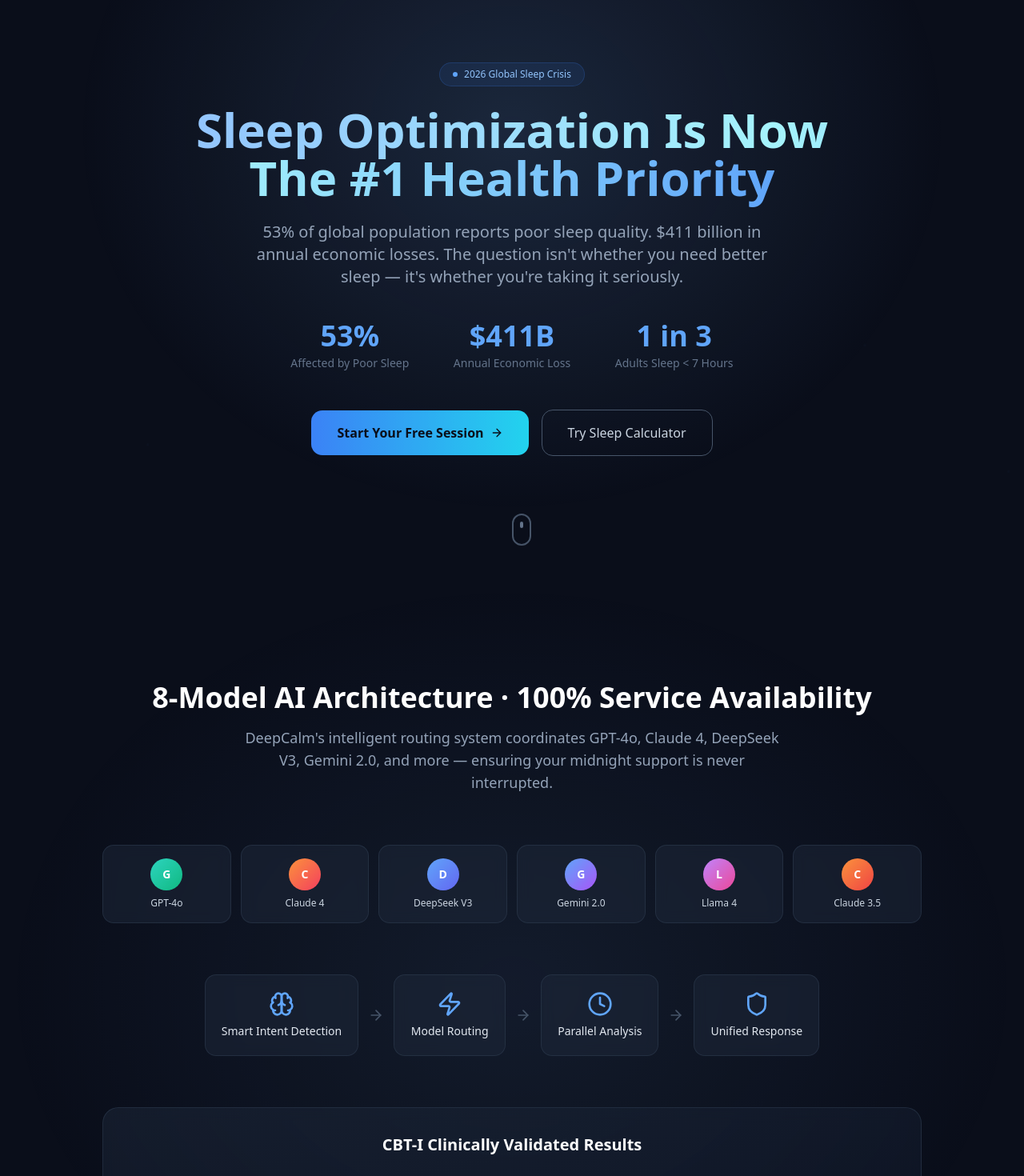
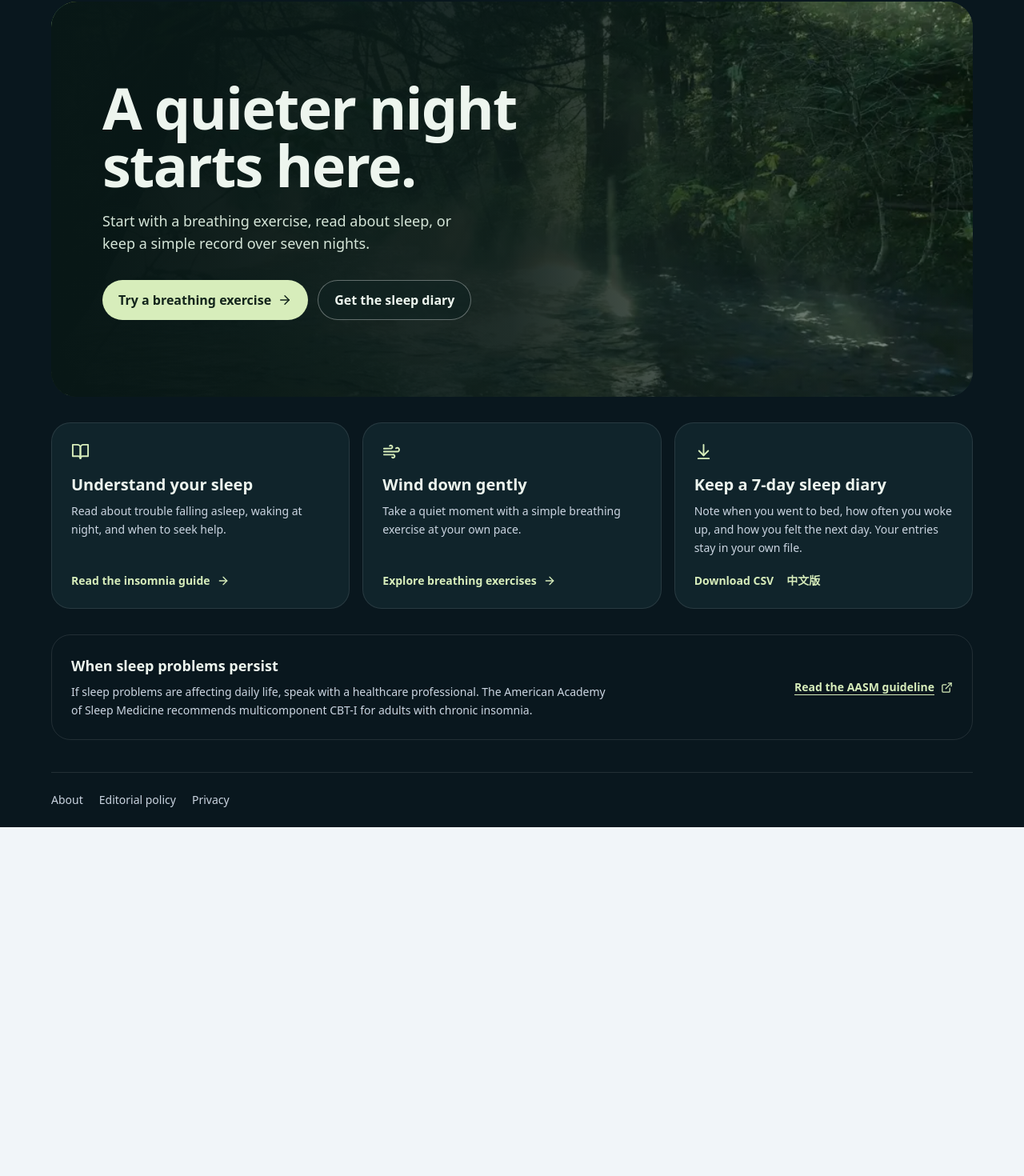
Before and after one commit to youeshopent-debug/deepcalm-ai, a Next.js app: page /social in a window 1280 px wide. Shown: the part 76-1546 px from the top of the page at 80% size. After the commit the page ends 1110 px from the top, so only its background shows below. Built offline with nearby package versions, Linux system fonts and the light colour scheme.

Commit message:
Replace unsupported outcome claims with sleep guides and practical tools (#4)

```diff
--- a/src/app/[lang]/library/[slug]/page.tsx
+++ b/src/app/[lang]/library/[slug]/page.tsx
@@ -165,6 +165,10 @@ export default async function LibraryDetailPage({ params }: { params: Promise<{
                     <p className="mt-3 text-xs leading-relaxed text-slate-600">
                       下载后可用 Excel 或其他表格软件填写。填写内容保存在你自己的文件里。
                     </p>
+                    <p className="mt-3 text-xs leading-relaxed text-slate-600">
+                      如果睡眠问题持续并影响日常生活，可向医护专业人员咨询。
+                      <a href="https://doi.org/10.5664/jcsm.8986" className="ml-1 text-sky-800 underline underline-offset-4">AASM 成人慢性失眠临床指南</a>
+                    </p>
                   </section>
                 )}
 
--- a/src/app/social/page.tsx
+++ b/src/app/social/page.tsx
@@ -1,21 +1,15 @@
-import SocialLanding from "@/components/SocialLanding";
-import { Metadata } from "next";
+import SocialLanding from "@/components/SocialLanding"
+import type { Metadata } from "next"
+
+const title = "Sleep Guides and a 7-Day Sleep Diary | DeepCalm AI"
+const description = "Explore breathing exercises, read the insomnia guide, and download a free seven-day sleep diary."
 
 export const metadata: Metadata = {
-  title: "DeepCalm AI - Sleep Optimization |",
-  description: "53% of global population affected by poor sleep. DeepCalm AI uses 8-model architecture for 100% availability. CBT-I validated: 46% faster sleep onset, 42% anxiety reduction.",
-  keywords: "sleep optimization, AI mental health, CBT-I, insomnia, anxiety relief, emotional fitness, AI agents",
-  openGraph: {
-    title: "DeepCalm AI - Your Midnight Sanctuary",
-    description: "Free AI sleep optimization. 8-model architecture. Clinically validated results.",
-    type: "website",
-    images: ["/og-social.png"],
-  },
-  twitter: {
-    card: "summary_large_image",
-    title: "DeepCalm AI - Sleep Optimization",
-    description: "53% affected by poor sleep. AI-powered solution with 46% faster sleep onset.",
-  },
+  title,
+  description,
+  alternates: { canonical: "/social" },
+  openGraph: { title, description, type: "website", images: ["/images/sleep-forest.webp"] },
+  twitter: { card: "summary_large_image", title, description, images: ["/images/sleep-forest.webp"] },
 }
 
 export default function SocialPage() {
--- a/src/components/SocialLanding.tsx
+++ b/src/components/SocialLanding.tsx
@@ -1,274 +1,90 @@
-"use client"
+import { ArrowDownToLine, ArrowRight, BookOpen, ExternalLink, Wind } from "lucide-react"
+import Image from "next/image"
+import Link from "next/link"
 
-import socialDict from "@/locales/social-en.json";
-import { ArrowRight, Brain, Clock, Shield, Zap } from "lucide-react";
-import { useEffect, useState } from "react";
-
-const models = [
-  { name: "GPT-4o", color: "from-teal-400 to-emerald-500" },
-  { name: "Claude 4", color: "from-orange-400 to-rose-500" },
-  { name: "DeepSeek V3", color: "from-blue-400 to-indigo-500" },
-  { name: "Gemini 2.0", color: "from-blue-400 to-purple-500" },
-  { name: "Llama 4", color: "from-purple-400 to-pink-500" },
-  { name: "Claude 3.5", color: "from-orange-400 to-red-500" },
-]
-
-const flowSteps = [
-  { icon: Brain, label: "Smart Intent Detection" },
-  { icon: Zap, label: "Model Routing" },
-  { icon: Clock, label: "Parallel Analysis" },
-  { icon: Shield, label: "Unified Response" },
+const resources = [
+  {
+    icon: BookOpen,
+    title: "Understand your sleep",
+    description: "Read about trouble falling asleep, waking at night, and when to seek help.",
+    label: "Read the insomnia guide",
+    href: "/en/library/insomnia",
+  },
+  {
+    icon: Wind,
+    title: "Wind down gently",
+    description: "Take a quiet moment with a simple breathing exercise at your own pace.",
+    label: "Explore breathing exercises",
+    href: "/en/library/breathwork",
+  },
 ]
 
 export default function SocialLanding() {
-  const [mounted, setMounted] = useState(false)
-  const [scrollY, setScrollY] = useState(0)
+  return (
+    <main className="min-h-screen bg-[#09171e] text-[#edf5ee]">
+      <header className="mx-auto flex max-w-6xl items-center justify-between px-5 py-5 sm:px-8">
+        <Link href="/en" className="text-lg font-semibold tracking-tight">DeepCalm AI</Link>
+        <Link href="/zh/library/insomnia" lang="zh" className="rounded-full border border-white/20 px-4 py-2 text-sm hover:bg-white/10">中文睡眠指南</Link>
+      </header>
 
-  useEffect(() => {
-    setMounted(true)
-    const handleScroll = () => setScrollY(window.scrollY)
-    window.addEventListener("scroll", handleScroll, { passive: true })
-    return () => window.removeEventListener("scroll", handleScroll)
-  }, [])
-
-  const s = socialDict.social
-
-  return (
-    <div className="min-h-screen bg-[#0A0E1A] text-white overflow-x-hidden">
-      {/* Floating particles background */}
-      <div className="fixed inset-0 overflow-hidden pointer-events-none">
-        {[...Array(20)].map((_, i) => (
-          <div
-            key={i}
-            className="absolute w-1 h-1 rounded-full bg-blue-400/20 animate-float-particle"
-            style={{
-              left: `${Math.random() * 100}%`,
-              animationDelay: `${Math.random() * 18}s`,
-              animationDuration: `${15 + Math.random() * 10}s`,
-            }}
-          />
-        ))}
-      </div>
-
-      {/* Hero Section */}
-      <section className="relative min-h-screen flex items-center justify-center px-4">
-        <div
-          className="absolute inset-0 pointer-events-none"
-          style={{
-            background: `radial-gradient(ellipse at 50% 30%, rgba(126,184,255,0.15) 0%, transparent 60%)`,
-            transform: `translateY(${scrollY * 0.3}px)`,
-          }}
-        />
-
-        <div className="relative z-10 max-w-4xl mx-auto text-center">
-          {/* Badge */}
-          <div
-            className={`inline-flex items-center gap-2 px-4 py-1.5 rounded-full bg-blue-500/10 border border-blue-500/20 text-xs text-blue-300 mb-6 transition-all duration-1000 ${mounted ? "opacity-100 translate-y-0" : "opacity-0 translate-y-6"}`}
-          >
-            <span className="w-1.5 h-1.5 rounded-full bg-blue-400 animate-pulse" />
-            {s.hook_badge}
-          </div>
-
-          {/* Hook Title */}
-          <h1
-            className={`text-3xl sm:text-4xl md:text-5xl lg:text-6xl font-bold leading-tight mb-6 transition-all duration-1000 delay-200 ${mounted ? "opacity-100 translate-y-0" : "opacity-0 translate-y-6"}`}
-          >
-            <span className="bg-gradient-to-r from-blue-300 via-cyan-200 to-blue-400 bg-clip-text text-transparent">
-              {s.hook_title}
-            </span>
-          </h1>
-
-          {/* Hook Subtitle */}
-          <p
-            className={`text-base sm:text-lg md:text-xl text-slate-400 leading-relaxed max-w-2xl mx-auto mb-10 transition-all duration-1000 delay-400 ${mounted ? "opacity-100 translate-y-0" : "opacity-0 translate-y-6"}`}
-          >
-            {s.hook_subtitle}
-          </p>
-
-          {/* Stats Row */}
-          <div
-            className={`grid grid-cols-3 gap-4 sm:gap-8 max-w-xl mx-auto mb-12 transition-all duration-1000 delay-600 ${mounted ? "opacity-100 translate-y-0" : "opacity-0 translate-y-6"}`}
-          >
-            {s.hook_stats.map((stat, i) => (
-              <div key={i} className="text-center">
-                <div className="text-2xl sm:text-3xl md:text-4xl font-bold text-blue-400 mb-1">
-                  {stat.value}
-                </div>
-                <div className="text-xs sm:text-sm text-slate-500">{stat.label}</div>
-              </div>
-            ))}
-          </div>
-
-          {/* CTA Buttons */}
-          <div
-            className={`flex flex-col sm:flex-row items-center justify-center gap-4 transition-all duration-1000 delay-800 ${mounted ? "opacity-100 translate-y-0" : "opacity-0 translate-y-6"}`}
-          >
-            <a
-              href="#tech-section"
-              className="group inline-flex items-center gap-2 px-8 py-4 rounded-xl bg-gradient-to-r from-blue-500 to-cyan-400 text-[#0A0E1A] font-semibold text-base hover:shadow-lg hover:shadow-blue-500/30 transition-all duration-300"
-            >
-              {s.cta_primary}
-              <ArrowRight className="w-4 h-4 group-hover:translate-x-1 transition-transform" />
-            </a>
-            <a
-              href="/en#sleep-calculator"
-              className="inline-flex items-center gap-2 px-8 py-4 rounded-xl border border-slate-600 text-slate-300 font-medium text-base hover:border-slate-500 hover:bg-slate-800/30 transition-all duration-300"
-            >
-              {s.cta_secondary}
-            </a>
-          </div>
-        </div>
-
-        {/* Scroll indicator */}
-        <div className="absolute bottom-8 left-1/2 -translate-x-1/2 animate-bounce">
-          <div className="w-6 h-10 rounded-full border-2 border-slate-600 flex items-start justify-center p-2">
-            <div className="w-1 h-2 rounded-full bg-slate-500 animate-pulse" />
-          </div>
+      <section className="relative isolate mx-auto max-w-6xl overflow-hidden rounded-[2rem] bg-[#152b2a] px-6 py-16 sm:px-12 sm:py-24 lg:px-16">
+        <Image src="/images/sleep-forest.webp" alt="" fill sizes="(max-width: 1152px) 100vw, 1152px" priority className="-z-20 object-cover object-center" />
+        <div className="absolute inset-0 -z-10 bg-gradient-to-r from-[#081716] via-[#081716]/90 to-[#081716]/40" />
+        <h1 className="max-w-xl text-4xl font-semibold leading-[1.06] tracking-tight sm:text-6xl lg:text-7xl">
+          A quieter night starts here.
+        </h1>
+        <p className="mt-5 max-w-md text-base leading-relaxed text-[#d5e5d8] sm:text-lg">
+          Start with a breathing exercise, read about sleep, or keep a simple record over seven nights.
+        </p>
+        <div className="mt-8 flex flex-wrap gap-3">
+          <Link href="/en/library/breathwork" className="inline-flex items-center gap-2 rounded-full bg-[#d7edbb] px-5 py-3 font-semibold text-[#13251c] hover:bg-white">
+            Try a breathing exercise <ArrowRight aria-hidden="true" size={18} />
+          </Link>
+          <a href="#sleep-diary" className="rounded-full border border-white/35 bg-[#102321]/70 px-5 py-3 font-semibold hover:bg-[#24433b]">
+            Get the sleep diary
+          </a>
         </div>
       </section>
 
-      {/* Tech Architecture Section */}
-      <section id="tech-section" className="relative py-20 sm:py-32 px-4">
-        <div
-          className="absolute inset-0 pointer-events-none"
-          style={{
-            background: `radial-gradient(ellipse at 50% 50%, rgba(126,184,255,0.08) 0%, transparent 70%)`,
-          }}
-        />
+      <section aria-label="Sleep resources" className="mx-auto grid max-w-6xl gap-4 px-5 py-8 sm:grid-cols-2 sm:px-0 lg:grid-cols-3">
+        {resources.map(({ icon: Icon, title, description, label, href }) => (
+          <article key={href} className="flex flex-col rounded-3xl border border-white/10 bg-[#10242b] p-6">
+            <Icon aria-hidden="true" className="text-[#d7edbb]" size={23} />
+            <h2 className="mt-4 text-xl font-semibold">{title}</h2>
+            <p className="mb-5 mt-2 text-sm leading-relaxed text-slate-300">{description}</p>
+            <Link href={href} className="mt-auto inline-flex items-center gap-2 text-sm font-semibold text-[#d7edbb] underline-offset-4 hover:underline">
+              {label} <ArrowRight aria-hidden="true" size={16} />
+            </Link>
+          </article>
+        ))}
+        <article id="sleep-diary" className="flex scroll-mt-4 flex-col rounded-3xl border border-white/10 bg-[#10242b] p-6">
+          <ArrowDownToLine aria-hidden="true" className="text-[#d7edbb]" size={23} />
+          <h2 className="mt-4 text-xl font-semibold">Keep a 7-day sleep diary</h2>
+          <p className="mb-5 mt-2 text-sm leading-relaxed text-slate-300">Note when you went to bed, how often you woke up, and how you felt the next day. Your entries stay in your own file.</p>
+          <div className="mt-auto flex flex-wrap gap-x-4 gap-y-2 text-sm font-semibold text-[#d7edbb] underline-offset-4">
+            <a href="/en/downloads/sleep-diary.csv" download className="hover:underline">Download CSV</a>
+            <a href="/zh/downloads/sleep-diary.csv" download lang="zh" className="hover:underline">中文版</a>
+          </div>
+        </article>
+      </section>
 
-        <div className="relative z-10 max-w-5xl mx-auto">
-          {/* Section Title */}
-          <div className="text-center mb-16">
-            <h2 className="text-2xl sm:text-3xl md:text-4xl font-bold text-white mb-4">
-              {s.tech_title}
-            </h2>
-            <p className="text-base sm:text-lg text-slate-400 max-w-2xl mx-auto">
-              {s.tech_subtitle}
-            </p>
+      <section className="mx-auto max-w-6xl px-5 pb-10 sm:px-0">
+        <div className="rounded-3xl border border-white/10 p-6 sm:flex sm:items-center sm:justify-between sm:gap-8">
+          <div>
+            <h2 className="text-lg font-semibold">When sleep problems persist</h2>
+            <p className="mt-2 max-w-2xl text-sm leading-relaxed text-slate-300">If sleep problems are affecting daily life, speak with a healthcare professional. The American Academy of Sleep Medicine recommends multicomponent CBT-I for adults with chronic insomnia.</p>
           </div>
-
-          {/* Model Grid */}
-          <div className="grid grid-cols-2 sm:grid-cols-3 lg:grid-cols-6 gap-3 mb-16">
-            {models.map((m, i) => (
-              <div
-                key={m.name}
-                className="relative group"
-                style={{ animationDelay: `${i * 0.1}s` }}
-              >
-                <div className="absolute -inset-[2px] rounded-xl opacity-0 group-hover:opacity-100 transition-opacity duration-500 bg-gradient-to-br from-blue-500/20 to-cyan-500/20 blur-sm" />
-                <div className="relative bg-slate-800/50 backdrop-blur border border-slate-700/50 rounded-xl p-4 text-center hover:border-blue-500/30 transition-all duration-300">
-                  <div className={`w-10 h-10 rounded-full bg-gradient-to-br ${m.color} flex items-center justify-center mx-auto mb-2 text-sm font-bold text-white`}>
-                    {m.name[0]}
-                  </div>
-                  <div className="text-xs font-medium text-slate-300">{m.name}</div>
-                </div>
-              </div>
-            ))}
-          </div>
-
-          {/* Flow Diagram */}
-          <div className="flex flex-col md:flex-row items-center justify-center gap-4 md:gap-0 mb-16">
-            {flowSteps.map((step, i) => (
-              <div key={step.label} className="flex items-center">
-                <div className="glass-card bg-slate-800/50 backdrop-blur border border-slate-700/50 rounded-xl p-5 text-center min-w-[140px]">
-                  <step.icon className="w-8 h-8 mx-auto mb-2 text-blue-400" />
-                  <div className="text-sm font-medium text-slate-200">{step.label}</div>
-                </div>
-                {i < flowSteps.length - 1 && (
-                  <div className="hidden md:block px-3">
-                    <ArrowRight className="w-5 h-5 text-slate-600" />
-                  </div>
-                )}
-              </div>
-            ))}
-          </div>
-
-          {/* Clinical Results */}
-          <div className="bg-gradient-to-br from-slate-800/50 to-slate-900/50 backdrop-blur border border-slate-700/50 rounded-2xl p-8 text-center">
-            <h3 className="text-lg sm:text-xl font-semibold text-white mb-6">
-              {s.clinical_title}
-            </h3>
-            <div className="flex flex-col sm:flex-row items-center justify-center gap-8 sm:gap-16">
-              <div>
-                <div className="text-4xl sm:text-5xl font-bold bg-gradient-to-r from-blue-400 to-cyan-400 bg-clip-text text-transparent mb-1">
-                  {s.clinical_data1}
-                </div>
-                <div className="text-sm text-slate-400">{s.clinical_data1_desc}</div>
-              </div>
-              <div className="hidden sm:block w-px h-12 bg-slate-700" />
-              <div>
-                <div className="text-4xl sm:text-5xl font-bold bg-gradient-to-r from-emerald-400 to-teal-400 bg-clip-text text-transparent mb-1">
-                  {s.clinical_data2}
-                </div>
-                <div className="text-sm text-slate-400">{s.clinical_data2_desc}</div>
-              </div>
-            </div>
-            <p className="text-xs text-slate-500 mt-6">{s.clinical_note}</p>
-          </div>
+          <a href="https://doi.org/10.5664/jcsm.8986" className="mt-4 inline-flex shrink-0 items-center gap-2 text-sm font-semibold text-[#d7edbb] underline underline-offset-4 sm:mt-0">
+            Read the AASM guideline <ExternalLink aria-hidden="true" size={15} />
+          </a>
         </div>
       </section>
 
-      {/* Sanctuary CTA Section */}
-      <section className="relative py-20 sm:py-32 px-4">
-        <div
-          className="absolute inset-0 pointer-events-none"
-          style={{
-            background: `radial-gradient(ellipse at 50% 100%, rgba(126,184,255,0.12) 0%, transparent 60%)`,
-          }}
-        />
-
-        <div className="relative z-10 max-w-3xl mx-auto text-center">
-          <div className="text-5xl mb-6">🌙</div>
-          <h2 className="text-2xl sm:text-3xl md:text-4xl font-bold text-white mb-4">
-            {s.sanctuary_title}
-          </h2>
-          <p className="text-base sm:text-lg text-slate-400 mb-10 max-w-xl mx-auto">
-            {s.sanctuary_desc}
-          </p>
-
-          <a
-            href="/en"
-            className="group inline-flex items-center gap-2 px-10 py-4 rounded-xl bg-gradient-to-r from-blue-500 to-cyan-400 text-[#0A0E1A] font-bold text-lg hover:shadow-xl hover:shadow-blue-500/40 transition-all duration-300"
-          >
-            {s.cta_primary}
-            <ArrowRight className="w-5 h-5 group-hover:translate-x-1 transition-transform" />
-          </a>
-
-          {/* Hashtags */}
-          <div className="mt-12 text-sm text-slate-500 leading-relaxed">
-            {s.hashtags}
-          </div>
-        </div>
-      </section>
-
-      {/* Footer */}
-      <footer className="py-8 px-4 border-t border-slate-800">
-        <div className="max-w-5xl mx-auto text-center text-xs text-slate-600">
-          <div className="mb-2">
-            <span className="text-slate-400 font-medium">DeepCalm AI</span> · Midnight Sanctuary
-          </div>
-          <div>
-            <a href="/en/privacy" className="hover:text-slate-400 transition-colors">Privacy</a>
-            {" · "}
-            <a href="/en/terms" className="hover:text-slate-400 transition-colors">Terms</a>
-            {" · "}
-            <a href="/en/about" className="hover:text-slate-400 transition-colors">About</a>
-          </div>
-          <div className="mt-2">© 2026 DeepCalm AI. All rights reserved.</div>
-        </div>
+      <footer className="mx-auto flex max-w-6xl flex-wrap gap-x-5 gap-y-2 border-t border-white/10 px-5 py-6 text-sm text-slate-300 sm:px-0">
+        <Link href="/en/about" className="hover:underline">About</Link>
+        <Link href="/en/editorial-policy" className="hover:underline">Editorial policy</Link>
+        <Link href="/en/privacy" className="hover:underline">Privacy</Link>
       </footer>
-
-      <style jsx>{`
-        @keyframes float-particle {
-          0% { transform: translateY(100vh) translateX(0) scale(0.8); opacity: 0; }
-          10% { opacity: 0.15; }
-          90% { opacity: 0.1; }
-          100% { transform: translateY(-10vh) translateX(30px) scale(1.2); opacity: 0; }
-        }
-        .animate-float-particle {
-          animation: float-particle 18s linear infinite;
-        }
-      `}</style>
-    </div>
+    </main>
   )
 }
```
Also changed, not shown: src/app/[lang]/about/page.tsx (+13 -0 lines), src/components/TechArchSection.tsx (+0 -18 lines), public/en/downloads/sleep-diary.csv (added), public/images/sleep-forest.webp (added).
